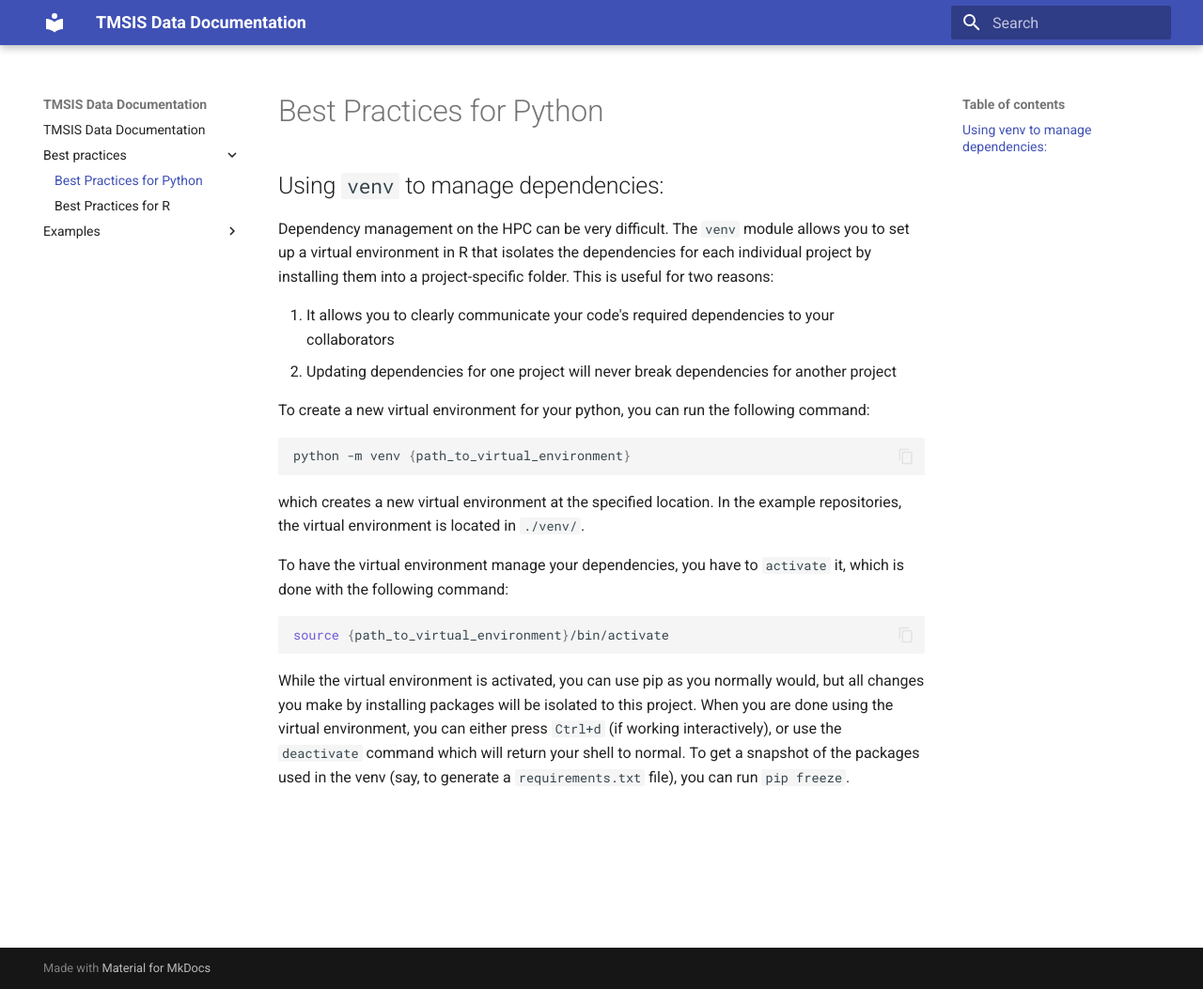
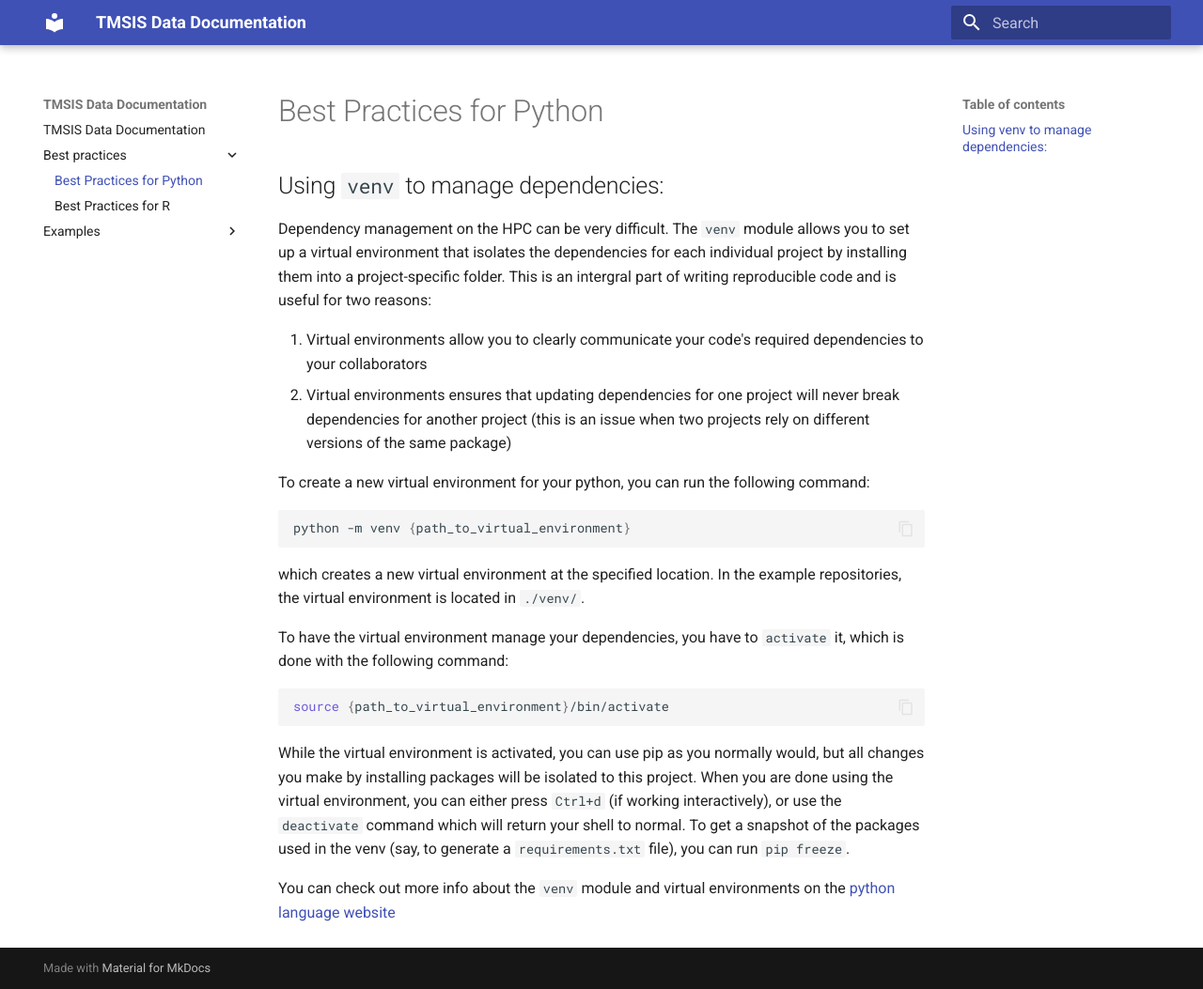
Before and after one commit to Yale-Medicaid/TMSIS_analysis_examples, an MkDocs documentation site: the page built from docs/best_practices/python_best_practices.md, in a window 1280 px wide and 1053 px high. Shown: the whole window at 94% size. Built offline with MkDocs 1.6.1 and Material for MkDocs 9.7.7, drawn with Linux system fonts in a browser that asks for light colours.

```diff
--- a/docs/best_practices/python_best_practices.md
+++ b/docs/best_practices/python_best_practices.md
@@ -3,12 +3,13 @@
 ## Using `venv` to manage dependencies:
 
 Dependency management on the HPC can be very difficult. The `venv` module
-allows you to set up a virtual environment in R that isolates the dependencies
-for each individual project by installing them into a project-specific folder.
-This is useful for two reasons:
+allows you to set up a virtual environment that isolates the dependencies for
+each individual project by installing them into a project-specific folder. This
+is an intergral part of writing reproducible code and is useful for two
+reasons:
 
-1. It allows you to clearly communicate your code's required dependencies to your collaborators
-1. Updating dependencies for one project will never break dependencies for another project
+1. Virtual environments allow you to clearly communicate your code's required dependencies to your collaborators
+1. Virtual environments ensures that updating dependencies for one project will never break dependencies for another project (this is an issue when two projects rely on different versions of the same package)
 
 To create a new virtual environment for your python, you can run the following command:
 
@@ -32,3 +33,5 @@ project. When you are done using the virtual environment, you can either press
 `Ctrl+d` (if working interactively), or use the `deactivate` command which will
 return your shell to normal. To get a snapshot of the packages used in the venv
 (say, to generate a `requirements.txt` file), you can run `pip freeze`.
+
+You can check out more info about the `venv` module and virtual environments on the [python language website](https://docs.python.org/3/tutorial/venv.html)
```
Also changed, not shown: docs/examples/examples.md (deleted, +0 -11 lines).
